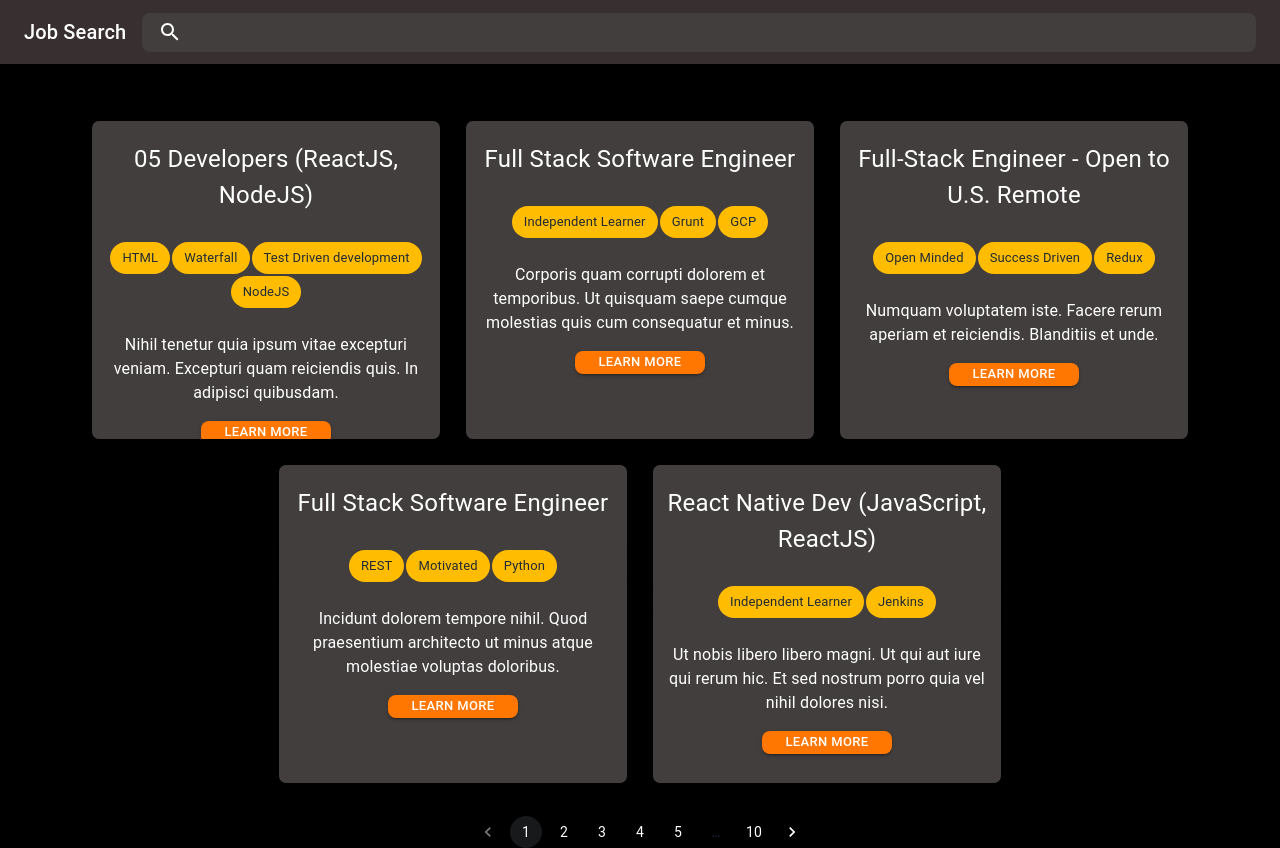
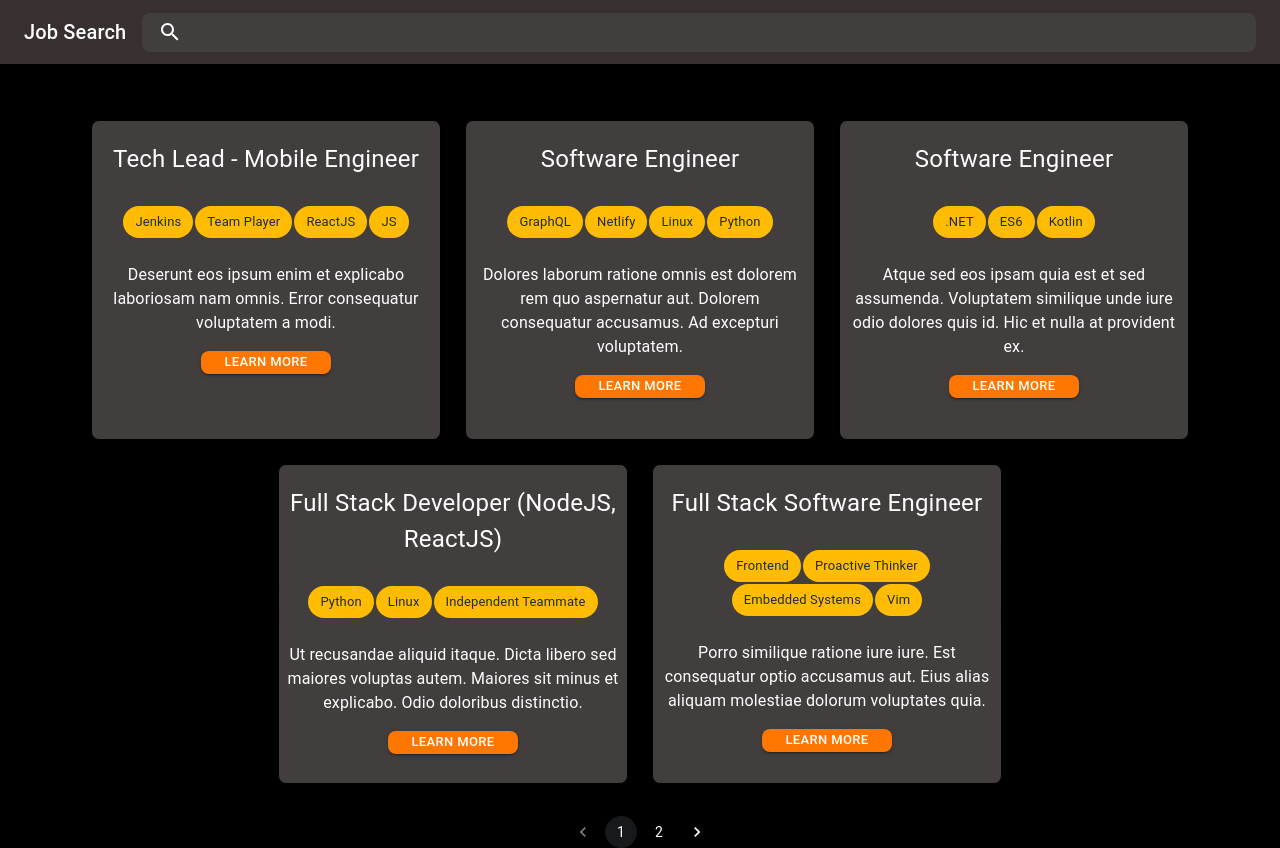
Before and after one commit to nguyenkyanh-2000/material-ui-basic-app, a React (Create React App) app: page / in a window 1280 px wide. Built offline with nearby package versions, Linux system fonts and the light colour scheme.

Commit message:
Finish Pagination

```diff
--- a/src/data/fetchData.js
+++ b/src/data/fetchData.js
@@ -11,8 +11,11 @@ const findJobsByQuery = async (q = null, page = 0) => {
           job.skills.includes(q)
       );
 
-      return filteredJobs.slice(page * 5, page * 5 + 5);
-    } else return jobs.slice(0, 5);
+      return {
+        jobs: filteredJobs.slice(page * 5, page * 5 + 5),
+        totalPages: Math.floor(filteredJobs.length / 5),
+      };
+    } else return { jobs: jobs.slice(0, 5), totalPages: 1 };
   } catch (error) {
     console.log("error");
   }
--- a/src/pages/Home.js
+++ b/src/pages/Home.js
@@ -24,15 +24,17 @@ const StyledPagination = styled(Pagination)(({ theme }) => ({
 function Home() {
   const [jobs, setJobs] = useState([]);
   const [page, setPage] = useState(1);
-  const [searchQuery, setSearchQuery] = useState();
+  const [totalPages, setTotalPages] = useState(0);
+  const [searchQuery, setSearchQuery] = useState("a");
 
   useEffect(() => {
     const fetch = async () => {
-      const jobs = await findJobsByQuery(searchQuery, page);
-      setJobs(jobs);
+      const data = await findJobsByQuery(searchQuery, page);
+      setJobs(data.jobs);
+      setTotalPages(data.totalPages);
     };
     fetch();
-  }, []);
+  }, [page, searchQuery]);
 
   return (
     <Container>
@@ -52,7 +54,11 @@ function Home() {
           </Grid>
         ))}
       </Grid>
-      <StyledPagination page={1} count={10}></StyledPagination>
+      <StyledPagination
+        page={page}
+        count={totalPages}
+        onChange={(event, value) => setPage(value)}
+      ></StyledPagination>
     </Container>
   );
 }
```
